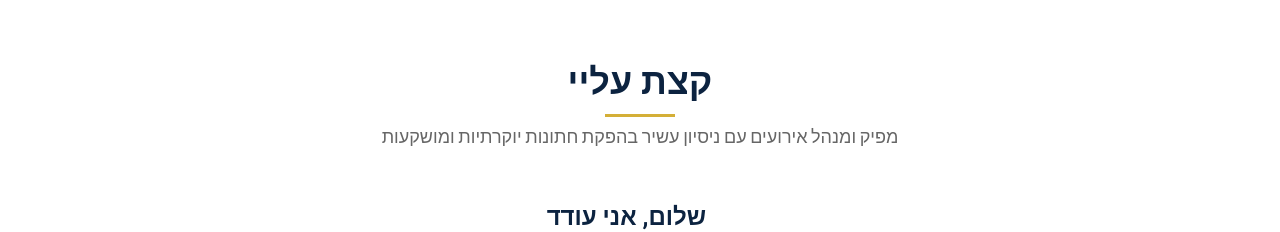
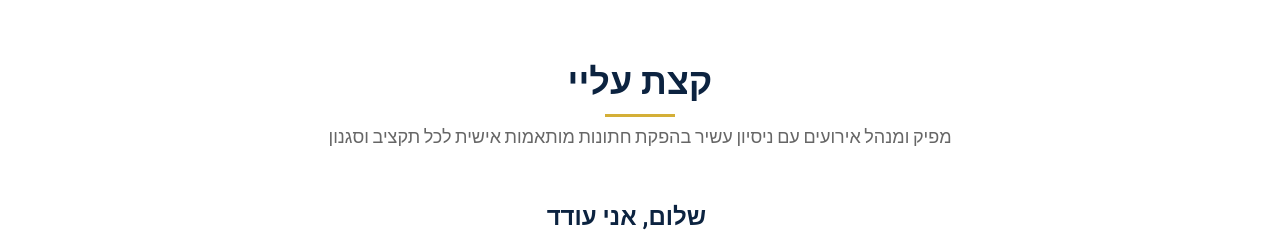
Before and after one commit to lalievent/lalievent, a plain HTML site: page index.html in a window 1280 px wide. Shown: the part 840-1072 px from the top of the page. Drawn offline with Linux system fonts and the light colour scheme.

Commit message:
index.html

```diff
--- a/index.html
+++ b/index.html
@@ -46,7 +46,7 @@
         <div class="container">
             <div class="section-title">
                 <h2>קצת עליי</h2>
-                <p>מפיק ומנהל אירועים עם ניסיון עשיר בהפקת חתונות יוקרתיות ומושקעות</p>
+                <p>מפיק ומנהל אירועים עם ניסיון עשיר בהפקת חתונות מותאמות אישית לכל תקציב וסגנון</p>
             </div>
             <div class="about-content">
                 <div class="about-image">
```
